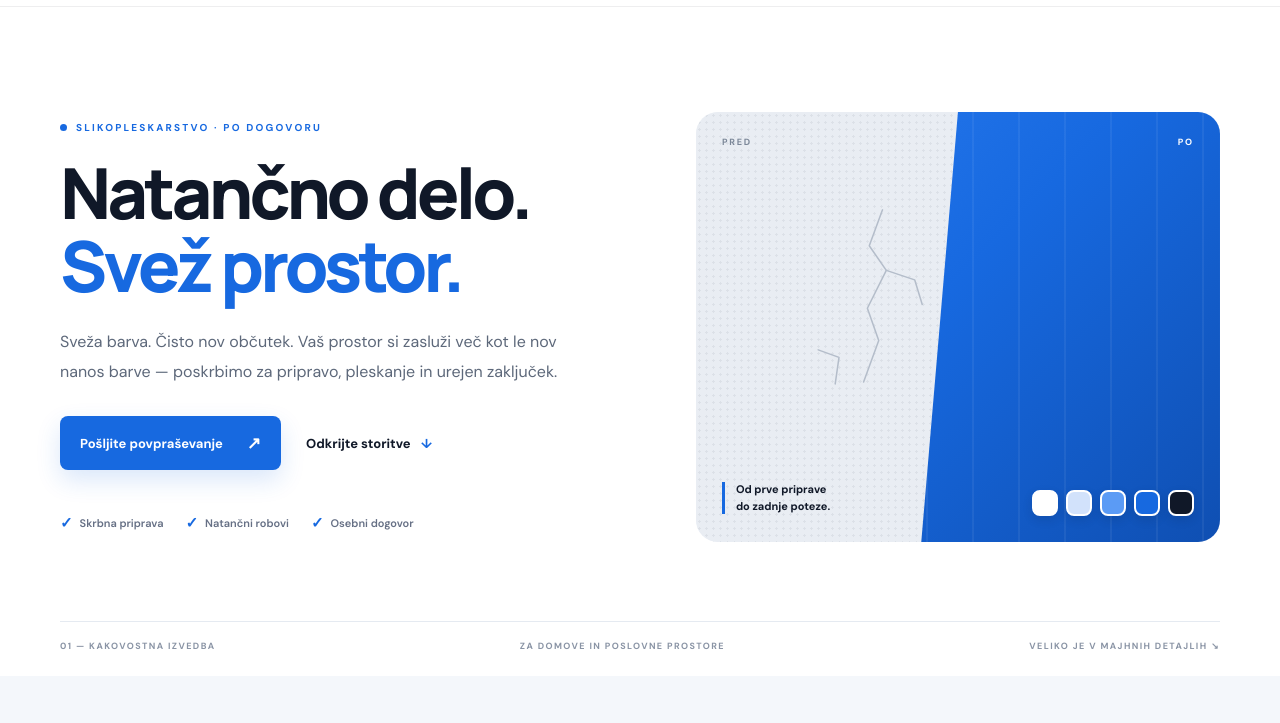
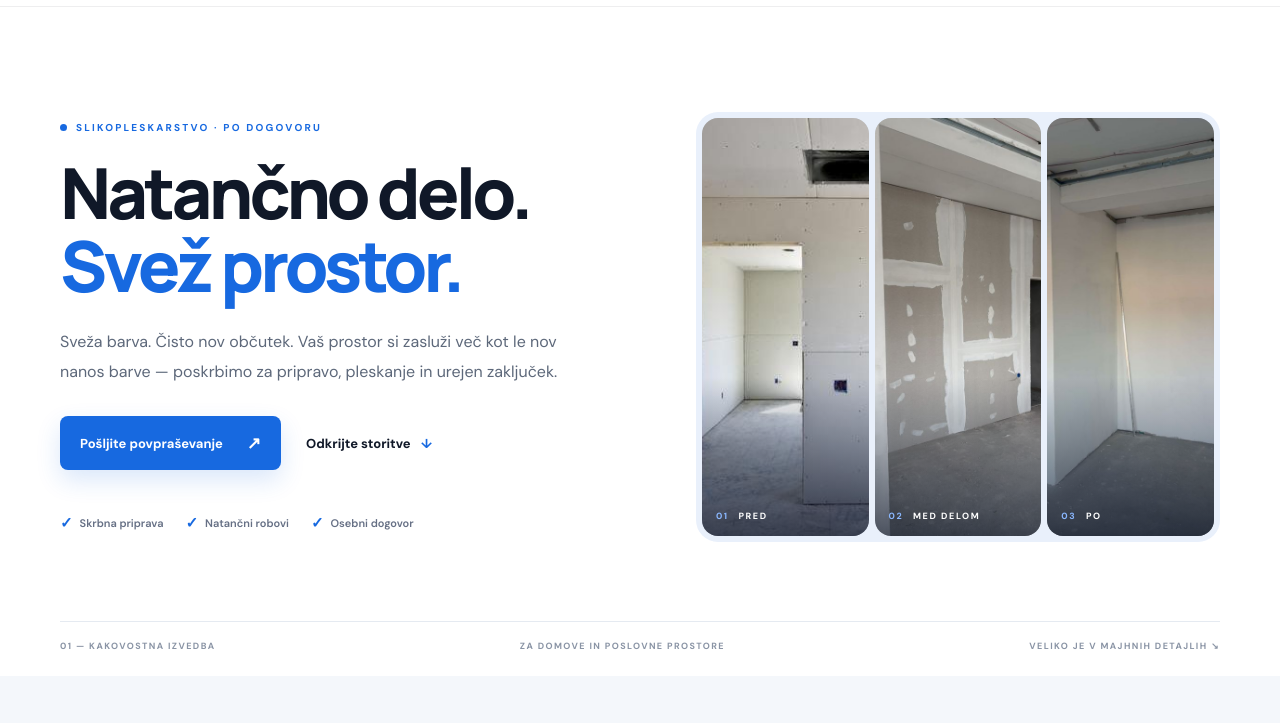
Before and after one commit to Nikola57mar/dzemsplesk.eu, a plain HTML site: page index.html in a window 1280 px wide. Shown: the part 77-800 px from the top of the page. Drawn offline with Linux system fonts and the light colour scheme.

Commit message:
Add files via upload

```diff
--- a/index.html
+++ b/index.html
@@ -46,18 +46,19 @@
             <div><span class="check">✓</span><span>Osebni dogovor</span></div>
           </div>
         </div>
-        <div class="hero-art" role="img" aria-label="Stena pred in po pleskanju">
-          <div class="wall wall-before">
-            <span class="wall-tag">PRED</span>
-            <svg class="cracks" viewBox="0 0 200 300" fill="none" aria-hidden="true">
-              <path d="M120 40l-14 38 18 26-20 40 12 34-16 44" />
-              <path d="M124 104l30 10 8 26" />
-              <path d="M52 188l22 8-4 28" />
-            </svg>
-          </div>
-          <div class="wall wall-after"><span class="wall-tag">PO</span></div>
-          <div class="swatches" aria-hidden="true"><i></i><i></i><i></i><i></i><i></i></div>
-          <div class="art-caption"><span class="caption-line"></span><span>Od prve priprave<br>do zadnje poteze.</span></div>
+        <div class="hero-art hero-photos" role="group" aria-label="Zaporedje del: pred, med delom in po">
+          <figure class="shot" tabindex="0">
+            <img src="foto-pred.jpg" alt="Surove mavčne plošče pred obdelavo" width="650" height="433">
+            <figcaption><b>01</b> PRED</figcaption>
+          </figure>
+          <figure class="shot" tabindex="0">
+            <img src="foto-med-delom.jpg" alt="Kitanje in glajenje stikov med delom" width="675" height="900">
+            <figcaption><b>02</b> MED DELOM</figcaption>
+          </figure>
+          <figure class="shot" tabindex="0">
+            <img src="foto-po.jpg" alt="Zglajena bela stena po končanem delu" width="506" height="900">
+            <figcaption><b>03</b> PO</figcaption>
+          </figure>
         </div>
       </div>
       <div class="hero-bottom container"><span>01 — KAKOVOSTNA IZVEDBA</span><span>ZA DOMOVE IN POSLOVNE
--- a/style.css
+++ b/style.css
@@ -304,25 +304,6 @@ textarea {
     border-radius: 22px;
     background: #f1f5fb;
     background-image: linear-gradient(135deg, #f7f9fc 0%, #e9f0fb 100%)
-}
-
-.art-caption {
-    position: absolute;
-    left: 26px;
-    bottom: 28px;
-    display: flex;
-    align-items: center;
-    gap: 11px;
-    z-index: 4;
-    font-size: 11px;
-    font-weight: 700;
-    line-height: 1.5
-}
-
-.caption-line {
-    height: 32px;
-    width: 3px;
-    background: var(--blue)
 }
 
 .mini-mark span {
@@ -1118,76 +1099,78 @@ textarea {
     }
 }
 
-/* Hero: stena pred / po */
-.wall {
-    position: absolute;
-    inset: 0
+/* Hero: fotografije pred / med delom / po */
+.hero-photos {
+    display: flex;
+    gap: 6px;
+    padding: 6px;
+    background: #e9f0fb
 }
 
-.wall-before {
-    background-color: #e9edf3;
-    background-image: radial-gradient(rgba(16, 24, 40, .06) 1px, transparent 1.4px);
-    background-size: 7px 7px
+.shot {
+    position: relative;
+    flex: 1;
+    margin: 0;
+    overflow: hidden;
+    border-radius: 16px;
+    background: #d9e2ef;
+    cursor: pointer;
+    outline: none;
+    transition: flex .45s cubic-bezier(.2, .7, .2, 1)
 }
 
-.wall-after {
-    background: linear-gradient(135deg, #2a7cf0 0%, var(--blue) 45%, var(--blue-dark) 100%);
-    clip-path: polygon(50% 0, 100% 0, 100% 100%, 43% 100%)
+.shot img {
+    position: absolute;
+    inset: 0;
+    width: 100%;
+    height: 100%;
+    object-fit: cover;
+    transition: transform .6s
 }
 
-.wall-after::before {
+.shot:nth-child(1) img { object-position: 38% center }
+
+.shot::after {
     content: "";
     position: absolute;
-    inset: 0;
-    background: repeating-linear-gradient(90deg, rgba(255, 255, 255, .06) 0 2px, transparent 2px 46px)
+    inset: auto 0 0;
+    height: 38%;
+    background: linear-gradient(to top, rgba(16, 24, 40, .72), transparent)
 }
 
-.wall-tag {
+.shot figcaption {
     position: absolute;
-    top: 24px;
-    left: 26px;
+    left: 14px;
+    bottom: 14px;
+    z-index: 2;
+    color: #fff;
     font-size: 9px;
     font-weight: 800;
-    letter-spacing: 1.8px;
-    color: #7b8798
+    letter-spacing: 1.6px;
+    white-space: nowrap
 }
 
-.wall-after .wall-tag {
-    left: auto;
-    right: 26px;
-    color: #fff
+.shot figcaption b {
+    color: #8bb8ff;
+    margin-right: 6px
 }
 
-.cracks {
-    position: absolute;
-    left: 14%;
-    top: 14%;
-    height: 66%;
-    stroke: #b4bdca;
-    stroke-width: 1.6;
-    stroke-linecap: round;
-    stroke-linejoin: round
+.shot:hover,
+.shot:focus-visible {
+    flex: 2.1
 }
 
-.swatches {
-    position: absolute;
-    right: 26px;
-    bottom: 26px;
-    display: flex;
-    gap: 8px;
-    z-index: 3
+.shot:hover img,
+.shot:focus-visible img {
+    transform: scale(1.04)
 }
 
-.swatches i {
-    width: 26px;
-    height: 26px;
-    border-radius: 8px;
-    border: 2px solid #fff;
-    box-shadow: 0 4px 10px #10213c26
+.shot:focus-visible {
+    box-shadow: 0 0 0 3px var(--blue) inset
 }
 
-.swatches i:nth-child(1) { background: #ffffff }
-.swatches i:nth-child(2) { background: #d2e2fb }
-.swatches i:nth-child(3) { background: #5b9bf5 }
-.swatches i:nth-child(4) { background: var(--blue) }
-.swatches i:nth-child(5) { background: #101828 }
+@media (max-width: 700px) {
+    .hero-photos { gap: 4px; padding: 4px }
+    .shot { border-radius: 12px }
+    .shot figcaption { left: 10px; bottom: 10px; letter-spacing: 1.2px }
+}
```
Also changed, not shown: foto-med-delom.jpg (added), foto-po.jpg (added), foto-pred.jpg (added).
